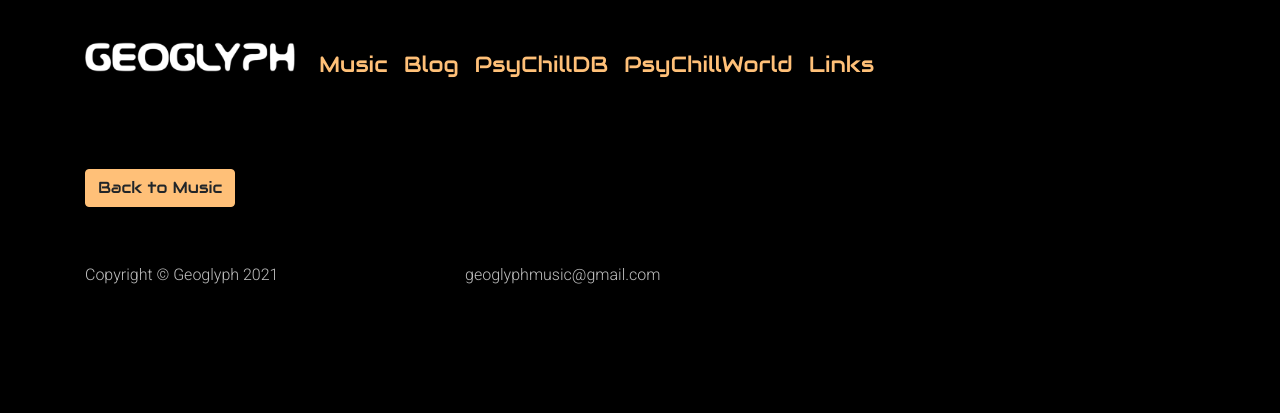
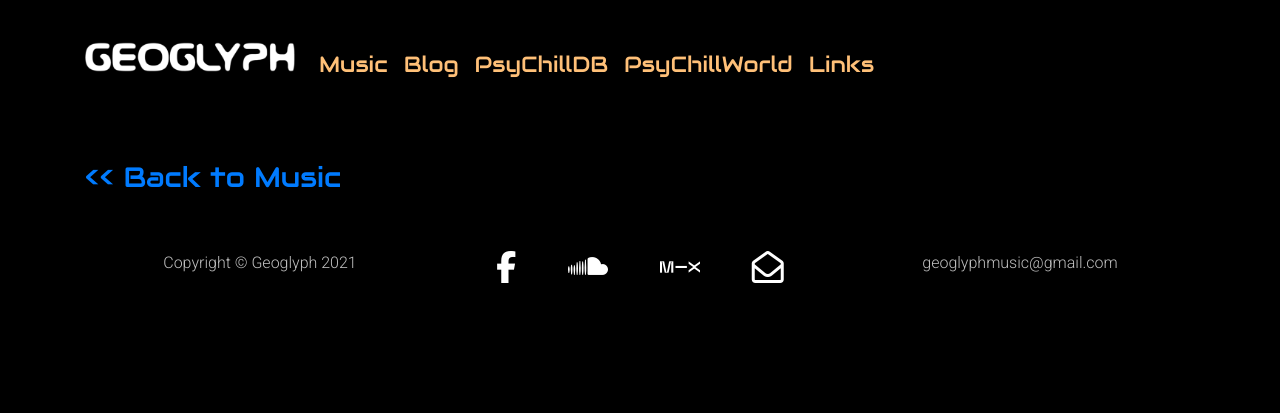
Before and after one commit to geoglyphmusic/GeoglyphMusic, a Django app: template music/templates/music/album.html in a window 1280 px wide. Shown: the top 413 px of the page. Run offline with Django 3.2, Linux system fonts and the light colour scheme; the template is opened without the code that fills it, so the values that code supplies are empty; some libraries are stand-ins or nearby versions.

Commit message:
Link icons in footer, holding pages, album descriptions

```diff
--- a/home/static/home/css/custom.css
+++ b/home/static/home/css/custom.css
@@ -2,17 +2,28 @@ body, * {
   background-color: black;
   color: white;
 }
+
 
 ul.navbar-nav>li.nav-item>a.nav-link
 {
   font-family: 'Audiowide', cursive;
   font-size: 22px;
   color: #FFC078;
+  transition: color 0.25s;
 }
+
 
 .navbar-dark .navbar-nav .nav-link.active,
 .navbar-dark .nav-item:hover .nav-link {
     color: #78D6FF;
+}
+
+i {
+  transition: color 0.25s;
+}
+
+i:hover {
+  color: #FFC078;
 }
 
 h1, h2, h3 {
--- a/home/templates/home/base.html
+++ b/home/templates/home/base.html
@@ -26,8 +26,10 @@
   </head>
 
   <body>
+    <!-- This container keeps the footer at the bottom -->
+    <div id="page-container">
 
-    <nav class="navbar navbar-expand-lg sticky-top navbar-dark pt-4 pb-4"">
+    <nav class="navbar navbar-expand-lg navbar-dark pt-4 pb-4"">
       <div class="container">
         <a class="navbar-brand" href="{% url 'Home' %}"><img src="{% static "home/img/Logo.png" %}" alt="" class="img-fluid" style="max-height: 40px; max-width: 210px;"></a>
         <button class="navbar-toggler" type="button" data-toggle="collapse" data-target="#navbarTogglerDemo02" aria-controls="navbarTogglerDemo02" aria-expanded="false" aria-label="Toggle navigation">
@@ -60,24 +62,31 @@
         {% endblock %}
       </div>
 
-    <footer class="footer pt-5 py-3 main-green">
+    <footer class="footer pt-5">
       <div class="container">
-        <div class="row pt-2">
-          <div class="col-md-4">
-            <p>Copyright &copy Geoglyph {% now 'Y' %}</p>
+        <div class="row">
+          <div class="col-md-4 pb-3">
+            <p class="text-center">Copyright &copy Geoglyph {% now 'Y' %}</p>
           </div>
-          <div class="col-md-4">
-            <p>geoglyphmusic@gmail.com</p>
+          <div class="col-md-4 pb-3">
+            <p class="text-center" >
+              <a href="https://www.facebook.com/Geoglyph"><i class="fab fa-facebook-f fa-2x mx-4"></i></a>
+              <a href="https://soundcloud.com/geoglyph"><i class="fab fa-soundcloud fa-2x mx-4"></i></a>
+              <a href="https://www.mixcloud.com/Geoglyph/"><i class="fab fa-mixcloud fa-2x mx-4"></i></a>
+              <a  href="mailto: geoglyphmusic@gmail.com"><i class="far fa-envelope-open fa-2x mx-4"></i></a>
+            </p>
           </div>
-          <div class="col-md-4">
+          <div class="col-md-4 pb-5">
+            <p class="text-center">geoglyphmusic@gmail.com</p>
           </div>
         </div>
       </div>
     </footer>
 
-    <!-- Bootstrap JS -->
-    <script src="https://code.jquery.com/jquery-3.5.1.slim.min.js" integrity="sha384-DfXdz2htPH0lsSSs5nCTpuj/zy4C+OGpamoFVy38MVBnE+IbbVYUew+OrCXaRkfj" crossorigin="anonymous"></script>
-    <script src="https://cdn.jsdelivr.net/npm/popper.js@1.16.1/dist/umd/popper.min.js" integrity="sha384-9/reFTGAW83EW2RDu2S0VKaIzap3H66lZH81PoYlFhbGU+6BZp6G7niu735Sk7lN" crossorigin="anonymous"></script>
-    <script src="https://cdn.jsdelivr.net/npm/bootstrap@4.5.3/dist/js/bootstrap.min.js" integrity="sha384-w1Q4orYjBQndcko6MimVbzY0tgp4pWB4lZ7lr30WKz0vr/aWKhXdBNmNb5D92v7s" crossorigin="anonymous"></script>
+  </div>
   </body>
+  <!-- Bootstrap JS -->
+  <script src="https://code.jquery.com/jquery-3.5.1.slim.min.js" integrity="sha384-DfXdz2htPH0lsSSs5nCTpuj/zy4C+OGpamoFVy38MVBnE+IbbVYUew+OrCXaRkfj" crossorigin="anonymous"></script>
+  <script src="https://cdn.jsdelivr.net/npm/popper.js@1.16.1/dist/umd/popper.min.js" integrity="sha384-9/reFTGAW83EW2RDu2S0VKaIzap3H66lZH81PoYlFhbGU+6BZp6G7niu735Sk7lN" crossorigin="anonymous"></script>
+  <script src="https://cdn.jsdelivr.net/npm/bootstrap@4.5.3/dist/js/bootstrap.min.js" integrity="sha384-w1Q4orYjBQndcko6MimVbzY0tgp4pWB4lZ7lr30WKz0vr/aWKhXdBNmNb5D92v7s" crossorigin="anonymous"></script>
 </html>
--- a/music/models.py
+++ b/music/models.py
@@ -7,6 +7,7 @@ class Album(models.Model):
     label = models.CharField(max_length=100)
     image = models.ImageField(upload_to='album_covers')
     bandcamp = models.CharField(max_length=500)
+    description = models.TextField()
 
     def __str__(self):
         return self.title
--- a/music/templates/music/album.html
+++ b/music/templates/music/album.html
@@ -3,7 +3,14 @@
   <h2>{{ album.title }}</h2>
   <h3>{{ album.label }}</h3>
   <h3>{{ album.year }}</h3>
-  {{ album.bandcamp|safe }}
+  <div class="row">
+    <div class="col-sm-4">
+      {{ album.bandcamp|safe }}
+    </div>
+    <div class="col-sm-8">
+      <p class="text-justify">{{ album.description|safe }}</p>
+    </div>
+  </div>
   </br>
-  <a class="btn btn-geoglyph mt-4" href="{% url 'Music' %}">Back to Music</a>
+  <h3><a href="{% url 'Music' %}"><< Back to Music</a></h3>
 {% endblock content %}
--- a/psychilldb/templates/psychilldb/psychilldb.html
+++ b/psychilldb/templates/psychilldb/psychilldb.html
@@ -1,5 +1,6 @@
 {% extends "home/base.html" %}
 {% block content %}
 <h3>PsyChillDB</h3>
-<p>Coming soon.</p>
+<p class="mt-5">Coming soon...</p>
+<p>A prototype for this project can be found at: <a href="https://geoglyph.pythonanywhere.com/">geoglyph.pythonanywhere.com/</a></p>
 {% endblock content %}
--- a/psychillworld/templates/psychillworld/psychillworld.html
+++ b/psychillworld/templates/psychillworld/psychillworld.html
@@ -1,5 +1,5 @@
 {% extends 'home/base.html' %}
 {% block content %}
 <h3>PsyChillWorld</h3>
-<p>Coming soon.</p>
+<p class="mt-5">Coming soon...</p>
 {% endblock content %}
```
Also changed, not shown: music/migrations/0010_album_description.py (added).
